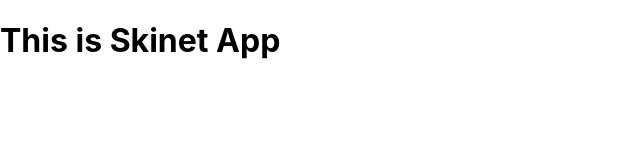
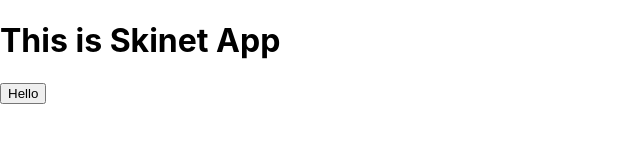
Before and after one commit to ravikantpal1408/SkinetApp, a React (Create React App) app in the folder client/: page / in a window 1280 px wide. Shown: the top 160 px of the page, without its empty margins (0-640 px from the left). Built offline with nearby package versions, Linux system fonts and the light colour scheme.

Commit message:
Update App.tsx
changes for app component

```diff
--- a/client/src/App.tsx
+++ b/client/src/App.tsx
@@ -1,11 +1,18 @@
 import React from 'react';
 
-function App() {
-  return (
-    <div className="App">
-        <h1>This is Skinet App </h1>
-    </div>
-  );
+class App extends React.Component {
+    // constructor(props) {
+    //     super();
+    // }
+    render()
+    {
+        return (
+            <div className="App">
+                <h1>This is Skinet App </h1>
+                <button onClick={()=>alert('hello')}>Hello</button>
+            </div>
+        );
+    }
 }
 
 export default App;
```
